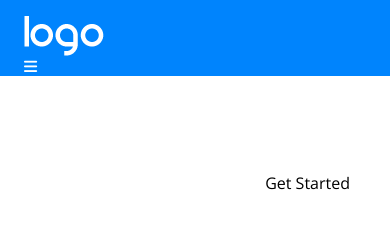
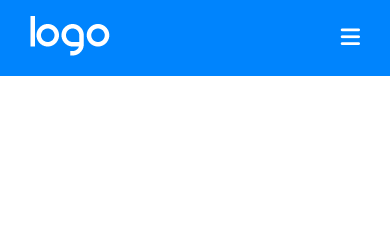
Before and after one commit to Francesca-Barletta/htmlcss-responsive-layout, a plain HTML site: page index.html in a window 390 px wide. Drawn offline with nearby package versions, Linux system fonts and the light colour scheme.

Commit message:
add media quey in header

```diff
--- a/css/style.css
+++ b/css/style.css
@@ -21,12 +21,11 @@ img{
 }
 /*LAYOUT*/
 .container{
-    max-width: 1188;
-    padding: 0 24px;
+    margin: 0 auto;
+    padding: 0 30px;
 }
 .container-sm{
-    max-width: 100%;
-    padding: 0 24px;
+
 }
 .row{
     display: flex;
@@ -38,6 +37,7 @@ header{
     color: white;
     font-size: 15px;
     height: 76px;
+    padding: 16px 0;
 }
 .button.black-white{
     background-color: white;
@@ -51,10 +51,28 @@ a.button{
 .nav .row{
     justify-content: space-between;
     align-items: center;
-    padding: 16px 0;
 }
-.row.nav-menu{
+.top-list{
     gap: 32px;
-    padding: 0;
+}
+.burger{
+    font-size: 22px;
 }
 /*MEDIA_QUERY*/
+@media (max-width:992px) {
+    .top-list{
+        display: none;
+    }
+}
+
+@media (min-width:993px){
+    .burger{
+        display: none;
+    }
+}
+
+@media (min-width:1200px) {
+    .container{
+        max-width: 1200px;
+    }
+}
--- a/index.html
+++ b/index.html
@@ -15,9 +15,9 @@
         <div class="container nav">
             <div class="row">
                 <a href="#"><img class="header-logo" src="./img/logo.png" alt=""></a>
-                <div class="row nav-menu">
+                <div>
                     <span class="burger"><i class="fa-solid fa-bars"></i></span>
-                    <ul class="row nav-menu">
+                    <ul class="row top-list">
                         <li><a href="#">Planning</a></li>
                         <li><a href="#">Testimonials</a></li>
                         <li><a href="#">Features</a></li>
```
